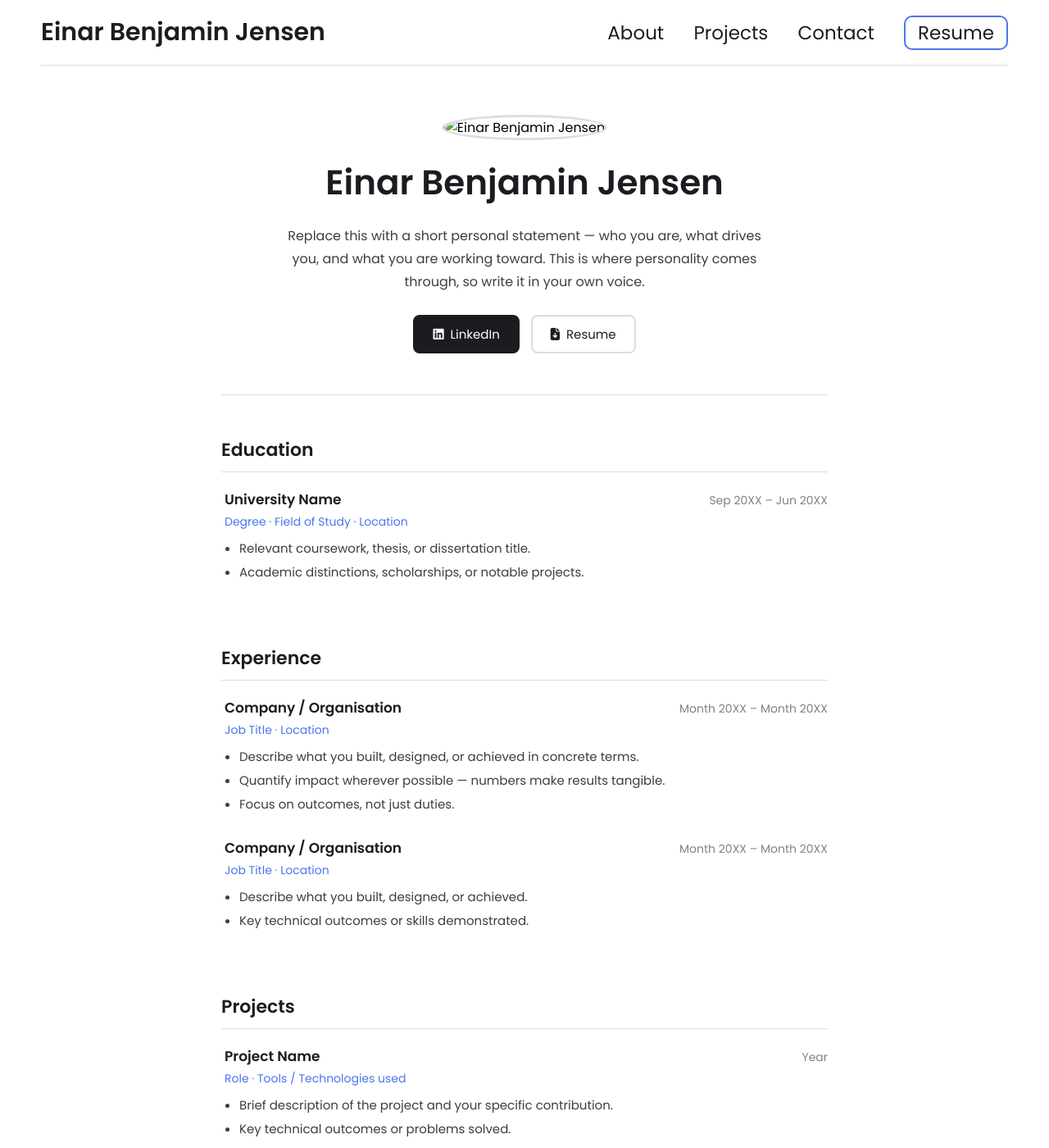
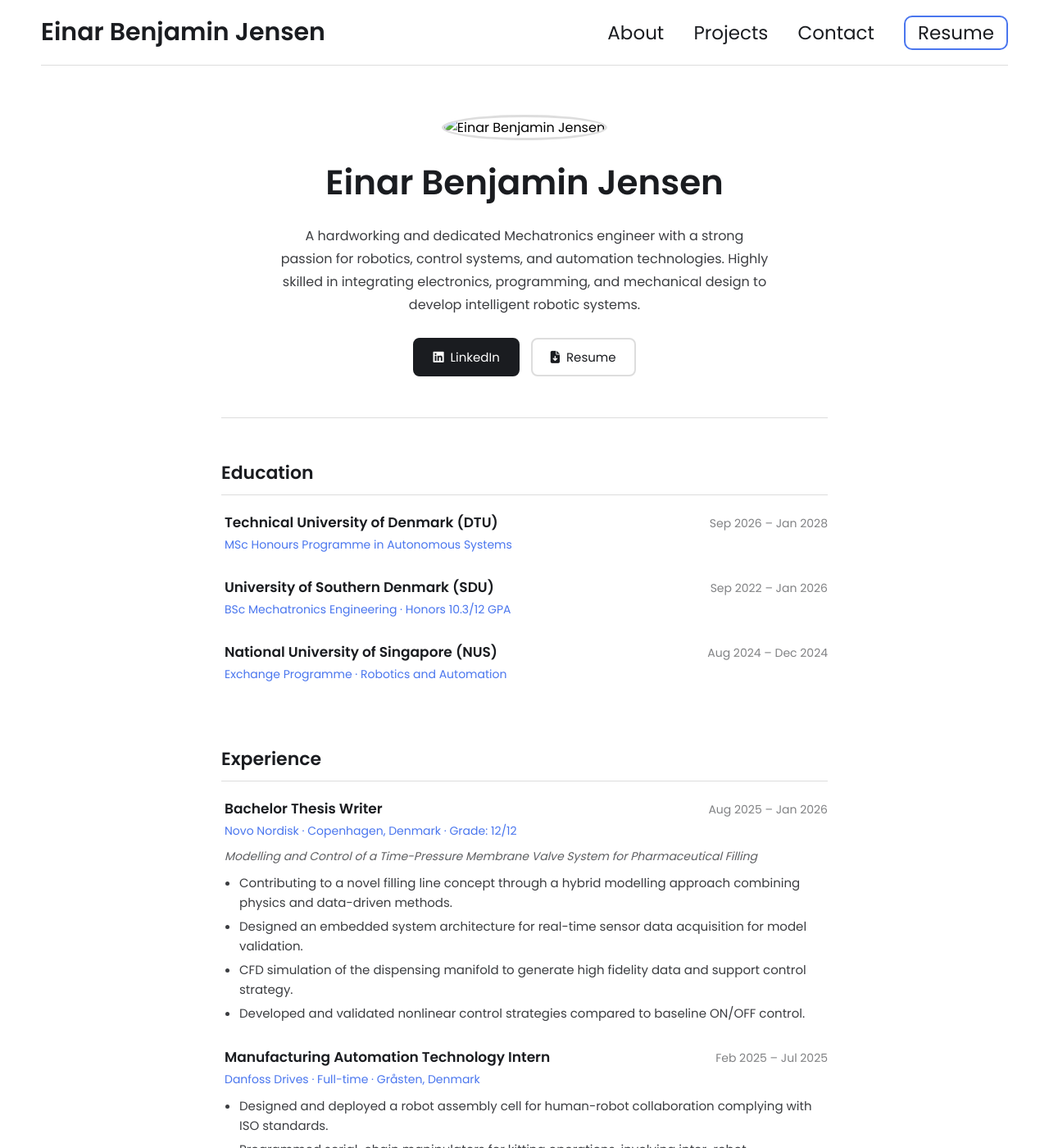
Before and after one commit to ebj17/ebj17.github.io, a Jekyll site: the page built from about.html, in a window 1280 px wide and 1400 px high. Shown: the whole window at 82% size. Built offline with Jekyll 4.4.1, drawn with Linux system fonts in a browser that asks for light colours; some of the changed text lies outside the part shown.

Commit message:
Populate About page with real CV content
Replace placeholders with actual CV: profile bio, Education (DTU/SDU/NUS),
Experience (Novo Nordisk thesis, Danfoss internship), and six Projects
(RL manipulator, deep learning, STOMP path planning, 2-DOF arm, quadcopter,
bartender AGV). Add cv-thesis style for italic thesis title.

Co-Authored-By: Claude Sonnet 4.6 <noreply@anthropic.com>

```diff
--- a/about.html
+++ b/about.html
@@ -15,9 +15,9 @@ permalink: /about/
         <h1>{{ site.name }}</h1>
 
         <p class="about-bio">
-            Replace this with a short personal statement — who you are, what drives you,
-            and what you are working toward. This is where personality comes through, so
-            write it in your own voice.
+            A hardworking and dedicated Mechatronics engineer with a strong passion for robotics,
+            control systems, and automation technologies. Highly skilled in integrating electronics,
+            programming, and mechanical design to develop intelligent robotic systems.
         </p>
 
         <div class="about-cta">
@@ -39,16 +39,29 @@ permalink: /about/
 
         <section class="cv-section">
             <h2>Education</h2>
+
             <div class="cv-item">
                 <div class="cv-row">
-                    <h3>University Name</h3>
-                    <span class="cv-date">Sep 20XX – Jun 20XX</span>
+                    <h3>Technical University of Denmark (DTU)</h3>
+                    <span class="cv-date">Sep 2026 – Jan 2028</span>
                 </div>
-                <p class="cv-sub">Degree · Field of Study · Location</p>
-                <ul>
-                    <li>Relevant coursework, thesis, or dissertation title.</li>
-                    <li>Academic distinctions, scholarships, or notable projects.</li>
-                </ul>
+                <p class="cv-sub">MSc Honours Programme in Autonomous Systems</p>
+            </div>
+
+            <div class="cv-item">
+                <div class="cv-row">
+                    <h3>University of Southern Denmark (SDU)</h3>
+                    <span class="cv-date">Sep 2022 – Jan 2026</span>
+                </div>
+                <p class="cv-sub">BSc Mechatronics Engineering · Honors 10.3/12 GPA</p>
+            </div>
+
+            <div class="cv-item">
+                <div class="cv-row">
+                    <h3>National University of Singapore (NUS)</h3>
+                    <span class="cv-date">Aug 2024 – Dec 2024</span>
+                </div>
+                <p class="cv-sub">Exchange Programme · Robotics and Automation</p>
             </div>
         </section>
 
@@ -57,26 +70,30 @@ permalink: /about/
 
             <div class="cv-item">
                 <div class="cv-row">
-                    <h3>Company / Organisation</h3>
-                    <span class="cv-date">Month 20XX – Month 20XX</span>
+                    <h3>Bachelor Thesis Writer</h3>
+                    <span class="cv-date">Aug 2025 – Jan 2026</span>
                 </div>
-                <p class="cv-sub">Job Title · Location</p>
+                <p class="cv-sub">Novo Nordisk · Copenhagen, Denmark · Grade: 12/12</p>
+                <p class="cv-thesis"><em>Modelling and Control of a Time-Pressure Membrane Valve System for Pharmaceutical Filling</em></p>
                 <ul>
-                    <li>Describe what you built, designed, or achieved in concrete terms.</li>
-                    <li>Quantify impact wherever possible — numbers make results tangible.</li>
-                    <li>Focus on outcomes, not just duties.</li>
+                    <li>Contributing to a novel filling line concept through a hybrid modelling approach combining physics and data-driven methods.</li>
+                    <li>Designed an embedded system architecture for real-time sensor data acquisition for model validation.</li>
+                    <li>CFD simulation of the dispensing manifold to generate high fidelity data and support control strategy.</li>
+                    <li>Developed and validated nonlinear control strategies compared to baseline ON/OFF control.</li>
                 </ul>
             </div>
 
             <div class="cv-item">
                 <div class="cv-row">
-                    <h3>Company / Organisation</h3>
-                    <span class="cv-date">Month 20XX – Month 20XX</span>
+                    <h3>Manufacturing Automation Technology Intern</h3>
+                    <span class="cv-date">Feb 2025 – Jul 2025</span>
                 </div>
-                <p class="cv-sub">Job Title · Location</p>
+                <p class="cv-sub">Danfoss Drives · Full-time · Gråsten, Denmark</p>
                 <ul>
-                    <li>Describe what you built, designed, or achieved.</li>
-                    <li>Key technical outcomes or skills demonstrated.</li>
+                    <li>Designed and deployed a robot assembly cell for human-robot collaboration complying with ISO standards.</li>
+                    <li>Programmed serial-chain manipulators for kitting operations, involving inter-robot communication.</li>
+                    <li>Tested and redesigned frequency converter parts in CAD to optimise assembly efficiency per DFAA principles.</li>
+                    <li>Integrated and evaluated vision-based classification systems for component recognition, comparing commercial solutions with custom deep-learning models.</li>
                 </ul>
             </div>
         </section>
@@ -86,13 +103,79 @@ permalink: /about/
 
             <div class="cv-item">
                 <div class="cv-row">
-                    <h3>Project Name</h3>
-                    <span class="cv-date">Year</span>
+                    <h3>Reinforcement Learning for Serial-Chain Manipulator Control</h3>
+                    <span class="cv-date">April 2026</span>
                 </div>
-                <p class="cv-sub">Role · Tools / Technologies used</p>
                 <ul>
-                    <li>Brief description of the project and your specific contribution.</li>
-                    <li>Key technical outcomes or problems solved.</li>
+                    <li>Built a custom OpenAI Gym environment for a 7-DOF Kuka iiwa arm in PyBullet.</li>
+                    <li>Utilized a 17-dimensional observation space and a negative Euclidean distance reward function to guide policy learning.</li>
+                    <li>Trained an on-policy PPO agent using Stable Baselines3 with a custom MLP policy network [512,512,256,128] and ReLU activation, achieving end-effector positioning within 2 cm of random fixed targets.</li>
+                    <li>Two-stage training with an additional angular velocity penalization reward term to reduce joint oscillation near target.</li>
+                </ul>
+            </div>
+
+            <div class="cv-item">
+                <div class="cv-row">
+                    <h3>Deep Learning for Pose and Age Classification</h3>
+                    <span class="cv-date">Apr 2025 – Jun 2025</span>
+                </div>
+                <ul>
+                    <li>Implemented an OpenPose-based Python classifier with skeleton overlay for automated posture recognition in Jupyter Notebook.</li>
+                    <li>Trained a convolutional neural network for facial age classification using live video feed from an external camera.</li>
+                    <li>Integrated OpenCV for image processing and real-time tracking and display of predictions.</li>
+                </ul>
+            </div>
+
+            <div class="cv-item">
+                <div class="cv-row">
+                    <h3>Robot Manipulator Path Planning using STOMP</h3>
+                    <span class="cv-date">Sep 2024 – Nov 2024</span>
+                </div>
+                <ul>
+                    <li>Developed a stochastic trajectory optimisation algorithm in MATLAB for collision-free motion planning of serial-chain manipulators.</li>
+                    <li>Integrated forward kinematics using the Product of Exponentials formulation.</li>
+                    <li>Maintained end-effector orientation constraints whilst simulating obstacle avoidance.</li>
+                </ul>
+            </div>
+
+            <div class="cv-item">
+                <div class="cv-row">
+                    <h3>Dynamic Modelling and Control of a 2-DOF Robotic Arm</h3>
+                    <span class="cv-date">Sep 2024 – Nov 2024</span>
+                </div>
+                <p class="cv-sub">NUS Coursework</p>
+                <ul>
+                    <li>Modelled a two-link robotic arm using Lagrangian dynamics and implemented the nonlinear system in MATLAB Simulink.</li>
+                    <li>Designed and tuned a PID controller for trajectory tracking, evaluating performance under varying inertia, Coriolis, and gravitational effects.</li>
+                </ul>
+            </div>
+
+            <div class="cv-item">
+                <div class="cv-row">
+                    <h3>Quadcopter Stabilisation</h3>
+                    <span class="cv-date">Feb 2024 – Jun 2024</span>
+                </div>
+                <p class="cv-sub">Semester Project 4</p>
+                <ul>
+                    <li>Modelled quadcopter dynamics in state-space representation.</li>
+                    <li>LQI controller developed in MATLAB and Simulink and deployed on BeagleBone Blue.</li>
+                    <li>Collected motor data on force-thrust characteristics for control system analysis and model validation.</li>
+                    <li>Developed a Kalman filter for sensor fusion and state estimation, reducing process and measurement noise.</li>
+                    <li>Designed and 3D printed a drone frame mechanically validated in Ansys.</li>
+                </ul>
+            </div>
+
+            <div class="cv-item">
+                <div class="cv-row">
+                    <h3>Autonomous Bartender AGV</h3>
+                    <span class="cv-date">Sep 2023 – Dec 2023</span>
+                </div>
+                <p class="cv-sub">Semester Project 3</p>
+                <ul>
+                    <li>Designed and built a tracked robot capable of delivering beverages to assigned seats along a bar table.</li>
+                    <li>Dual microcontroller setup (Arduino &amp; ESP8266) for distributed control and real-time communication.</li>
+                    <li>Programmed PWM motor control and ultrasonic sensor-based obstacle avoidance in C++.</li>
+                    <li>Load cell integration for automatic initialisation once drink is detected in holder.</li>
                 </ul>
             </div>
         </section>
--- a/css/styles.css
+++ b/css/styles.css
@@ -772,6 +772,13 @@ footer p {
     margin: 4px 0 10px;
 }
 
+.cv-thesis {
+    font-size: 14px;
+    color: var(--text-color);
+    opacity: 0.7;
+    margin: 0 0 10px;
+}
+
 .cv-item ul {
     padding-left: 18px;
     display: flex;
```
